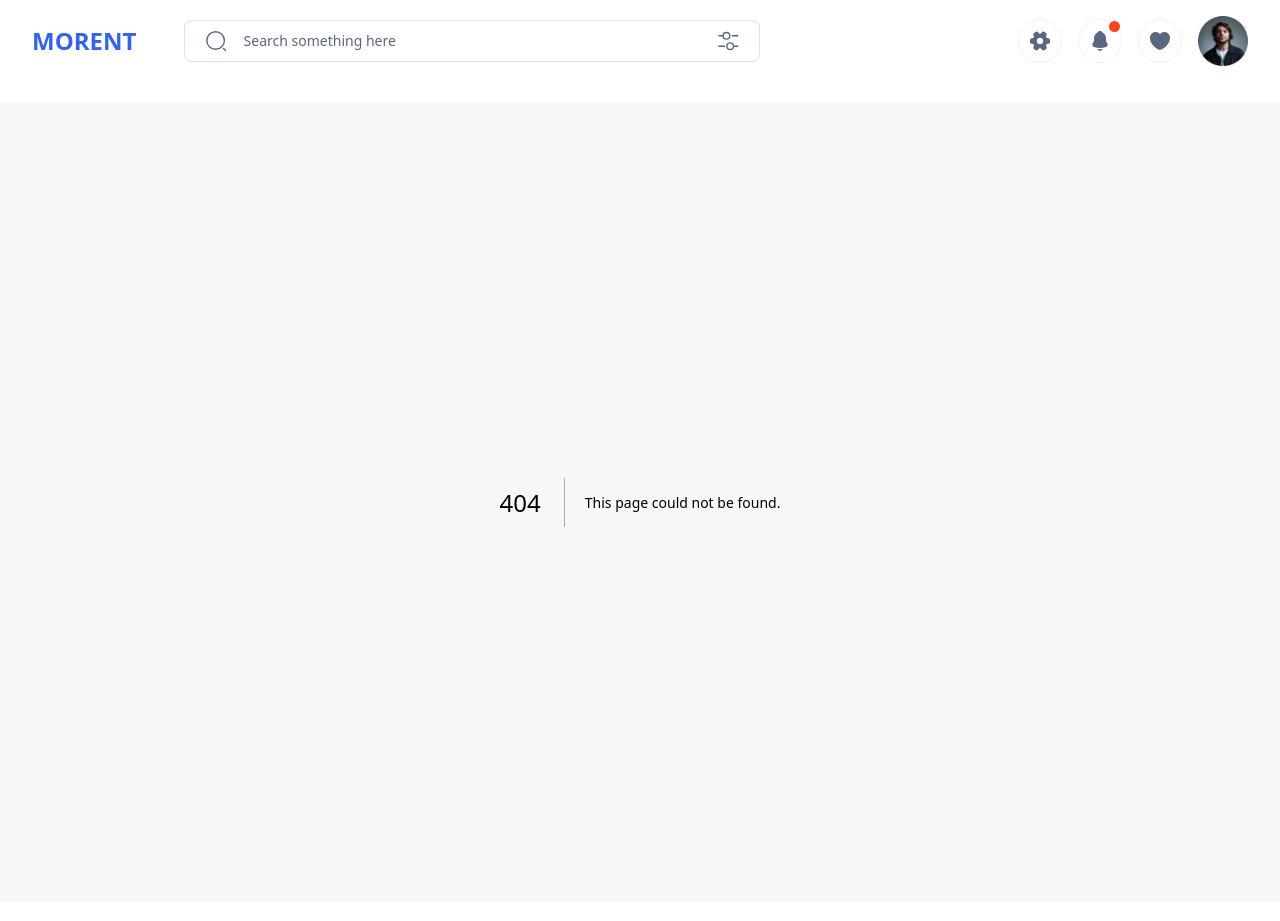
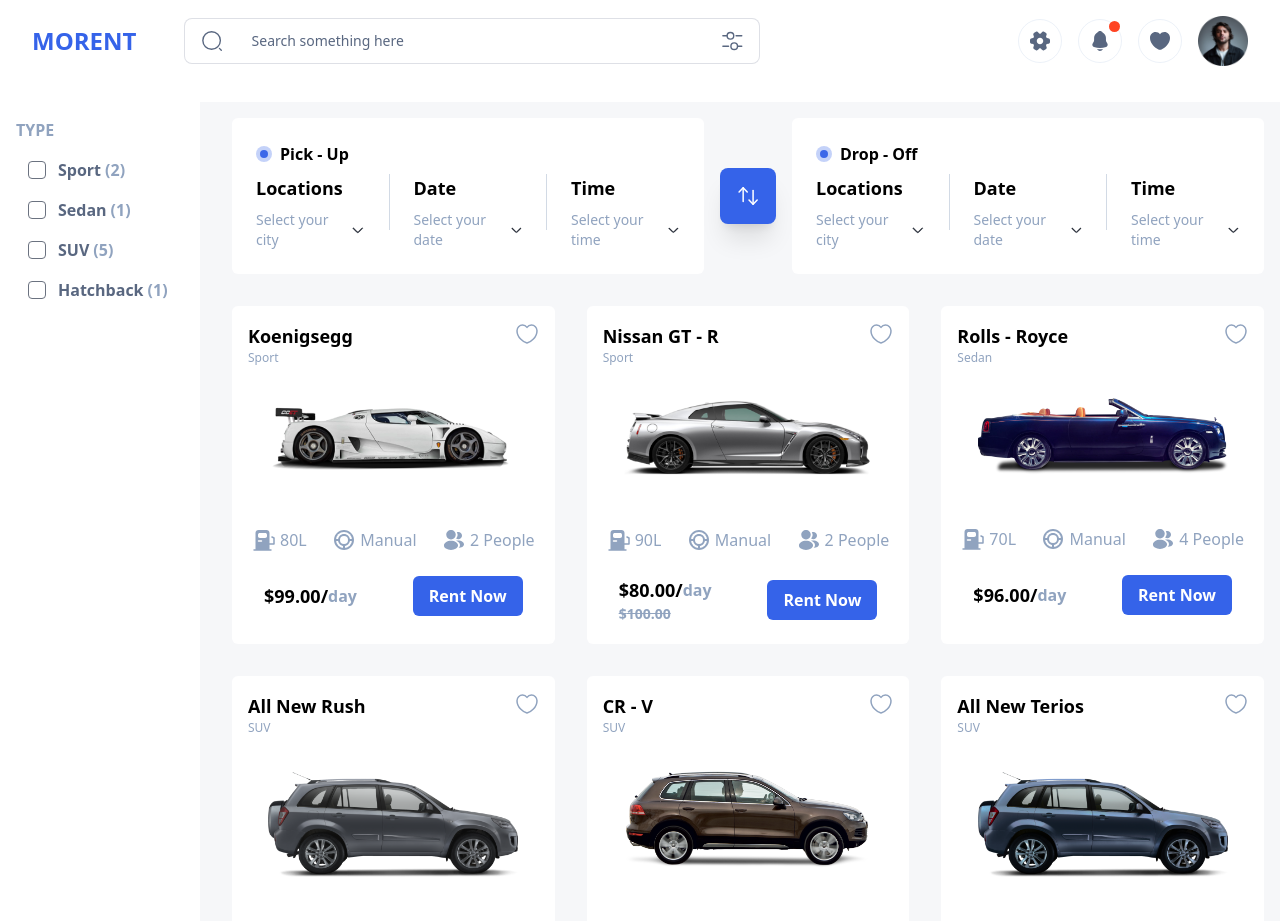
Before and after one commit to Sina-Abf/morent-website, a Next.js app: page /cars in a window 1280 px wide. Before the commit this address had no page. Shown: the top 921 px of the page. Built offline with nearby package versions, Linux system fonts and the light colour scheme.

Commit message:
add checkbox filtering

```diff
--- /dev/null
+++ b/app/cars/components/filters.tsx
@@ -0,0 +1,48 @@
+"use client";
+
+import useFilterNameCount from "@/hooks/use-filter-name-count";
+import { allCars } from "@/public/data";
+import { useCarsStore } from "@/store/store";
+import { ChangeEvent } from "react";
+
+const Filters = () => {
+  const carsFilter = useCarsStore((state: any) => state.filterCars);
+  const toggleCategory = useCarsStore((state: any) => state.toggleCategory);
+
+  const checkboxChangeHandler = (event: ChangeEvent<HTMLInputElement>) => {
+    const labelName = event.target.id.split("-")[1];
+    if (event.target.checked) {
+      toggleCategory(labelName);
+      carsFilter();
+    } else {
+      toggleCategory(labelName);
+      carsFilter();
+    }
+  };
+
+  const convertedData = useFilterNameCount(allCars);
+  return (
+    <aside className="bg-white h-full p-4 text-secondary-300 font-semibold">
+      <h3 className="mb-4">TYPE</h3>
+      <div className="flex flex-col gap-y-4 pl-3">
+        {Object.keys(convertedData).map((categoryName) => (
+          <div key={categoryName} className="flex items-center gap-x-3">
+            <input
+              onChange={checkboxChangeHandler}
+              className="text-primary rounded p-2 focus:ring-0 focus:ring-offset-0"
+              id={`checkbox-${categoryName}`}
+              type="checkbox"
+            />
+            <label className="space-x-1" htmlFor="checkbox" key={categoryName}>
+              <span className="text-secondary-400">{categoryName}</span>
+              <span className="text-secondary-300">
+                ({convertedData[categoryName]})
+              </span>
+            </label>
+          </div>
+        ))}
+      </div>
+    </aside>
+  );
+};
+export default Filters;
--- /dev/null
+++ b/app/cars/components/options-full.tsx
@@ -0,0 +1,23 @@
+import Options from "@/components/ui/options";
+import { UpDownArrowIcon } from "@/icons";
+import classNames from "classnames";
+
+const OptionsFull = ({ className }: { className?: string }) => {
+  return (
+    <div
+      className={classNames(
+        "flex flex-col md:flex-row justify-between items-center",
+        className
+      )}
+    >
+      <Options title="Pick - Up" />
+      <div className="flex items-center mx-4 -my-4 z-10">
+        <button className="bg-primary p-4 rounded-lg shadow-xl">
+          <UpDownArrowIcon />
+        </button>
+      </div>
+      <Options title="Drop - Off" />
+    </div>
+  );
+};
+export default OptionsFull;
--- /dev/null
+++ b/app/cars/page.tsx
@@ -0,0 +1,21 @@
+"use client";
+
+import CarRow from "@/components/car-row";
+import { useCarsStore } from "@/store/store";
+import Filters from "./components/filters";
+import OptionsFull from "./components/options-full";
+const Cars = () => {
+  const carsData = useCarsStore((state: any) => state.cars);
+  return (
+    <main className=" grid grid-cols-12 gap-4">
+      <div className="col-span-2 hidden md:block ">
+        <Filters />
+      </div>
+      <div className="col-span-12 md:col-span-10 p-4">
+        <OptionsFull className="mb-8" />
+        <CarRow className="lg:!grid-cols-3" mobileView data={carsData} />
+      </div>
+    </main>
+  );
+};
+export default Cars;
--- a/app/page.tsx
+++ b/app/page.tsx
@@ -10,7 +10,11 @@
     <main className={`${plusJakarta.className} md:p-4`}>
       <Hero />
       <CarRow rowTitle="Popular Car" data={popularCar} />
-      <CarRow rowTitle="Recomendation Car" data={recommendationCar} />
+      <CarRow
+        mobileView
+        rowTitle="Recomendation Car"
+        data={recommendationCar}
+      />
       <div className="flex justify-between px-10 mb-14 items-center">
         <div></div>
         <button className="rounded-md bg-primary text-white font-semibold py-2 px-4">
--- a/components/car-item.tsx
+++ b/components/car-item.tsx
@@ -12,8 +12,8 @@
     <li className="bg-white p-4 w-full rounded-md">
       <div className="flex justify-between mb-8">
         <div>
-          <h2 className="font-bold text-lg">Koengisegg</h2>
-          <p className="text-xs text-secondary-300">Sport</p>
+          <h2 className="font-bold text-lg">{data.name}</h2>
+          <p className="text-xs text-secondary-300">{data.category}</p>
         </div>
         <div onClick={() => setHeartFilled((prev) => !prev)}>
           <Heart
@@ -28,7 +28,7 @@
       <div
         className={classNames(
           "flex justify-center mb-12",
-          data.recommended && "justify-between"
+          data.recommended && "justify-between md:justify-center"
         )}
       >
         <Image width={250} height={250} src={data.image} alt={data.name} />
--- a/components/car-row.tsx
+++ b/components/car-row.tsx
@@ -1,32 +1,43 @@
 import { TPopularCar } from "@/public/data";
 import classNames from "classnames";
+import Link from "next/link";
 import CarItem from "./car-item";
 
 const CarRow = ({
   rowTitle,
   data,
+  className,
+  mobileView,
 }: {
-  rowTitle: string;
+  rowTitle?: string;
   data: TPopularCar[];
+  className?: string;
+  mobileView?: boolean;
 }) => {
   return (
-    <div className="p-4">
+    <div className="px-4 md:px-0">
+      {rowTitle && (
         <div className="flex justify-between">
           <h2 className="ml-4 mb-6 font-semibold text-secondary-300">
             {rowTitle}
           </h2>
-        <h2 className="text-primary font-semibold mr-5 cursor-pointer">
+          <Link
+            href="/cars"
+            className="text-primary font-semibold mr-5 cursor-pointer"
+          >
             View All
-        </h2>
+          </Link>
         </div>
+      )}
       <ul
         className={classNames(
           "mb-12 md:grid sm:grid-cols-2 lg:grid-cols-3 xl:grid-cols-4 gap-8 flex gap-x-8 overflow-scroll scroll-hide",
-          rowTitle === "Recomendation Car" ? "grid grid-cols-1" : ""
+          mobileView ? "grid grid-cols-1" : "",
+          className
         )}
       >
         {data?.map((item: TPopularCar) => (
-          <CarItem key={item.name} data={item} />
+          <CarItem key={item.id} data={item} />
         ))}
       </ul>
     </div>
--- a/components/ui/search.tsx
+++ b/components/ui/search.tsx
@@ -11,15 +11,15 @@
   return (
     <div
       className={classNames(
-        "flex border rounded-lg border-secondary-400/20 p-2 px-5 gap-x-2 flex-1 max-w-xl bg-white",
+        "flex border rounded-lg border-secondary-400/20 items-center py-1 px-4 gap-x-2 flex-1 max-w-xl bg-white",
         className,
         iconShow && "flex justify-between"
       )}
     >
-      <div className="flex gap-x-4  w-full">
+      <div className="flex gap-x-4 items-center w-full">
         <SearchIcon />
         <input
-          className="text-sm w-full text-secondary-400 placeholder:text-secondary-400 outline-none"
+          className="text-sm w-full border-none text-secondary-400 placeholder:text-secondary-400 focus:ring-0"
           placeholder="Search something here"
           type="search"
           name="search"
--- /dev/null
+++ b/hooks/use-filter-name-count.tsx
@@ -0,0 +1,16 @@
+import { TPopularCar } from "@/public/data";
+
+const useFilterNameCount = (data: TPopularCar[]) => {
+  const categoryCounts: { [category: string]: number } = data
+    .map((car: TPopularCar) => car.category)
+    .reduce((acc: { [category: string]: number }, item: string) => {
+      if (!acc[item]) {
+        acc[item] = 1;
+      } else {
+        acc[item]++;
+      }
+      return acc;
+    }, {});
+  return categoryCounts;
+};
+export default useFilterNameCount;
--- a/package.json
+++ b/package.json
@@ -16,9 +16,11 @@
     "next": "13.2.3",
     "react": "18.2.0",
     "react-dom": "18.2.0",
-    "typescript": "4.9.5"
+    "typescript": "4.9.5",
+    "zustand": "^4.3.6"
   },
   "devDependencies": {
+    "@tailwindcss/forms": "^0.5.3",
     "autoprefixer": "^10.4.13",
     "postcss": "^8.4.21",
     "tailwindcss": "^3.2.7"
--- a/public/data.ts
+++ b/public/data.ts
@@ -17,6 +17,7 @@
   price: number;
   discount?: number;
   recommended?: boolean;
+  id: number;
 }
 
 export const popularCar = [
@@ -28,6 +29,7 @@
     gear: "Manual",
     capacity: "2 People",
     price: 99,
+    id: 1,
   },
   {
     name: "Nissan GT - R",
@@ -38,6 +40,7 @@
     capacity: "2 People",
     price: 80,
     discount: 100,
+    id: 2,
   },
   {
     name: "Rolls - Royce",
@@ -47,6 +50,7 @@
     gear: "Manual",
     capacity: "4 People",
     price: 96,
+    id: 3,
   },
   {
     name: "Nissan GT - R",
@@ -56,6 +60,7 @@
     gear: "Manual",
     capacity: "2 People",
     price: 99,
+    id: 4,
   },
 ];
 export const recommendationCar = [
@@ -69,6 +74,7 @@
     price: 72,
     discount: 80,
     recommended: true,
+    id: 1,
   },
   {
     name: "CR  - V",
@@ -79,6 +85,7 @@
     capacity: "6 People",
     price: 80,
     recommended: true,
+    id: 2,
   },
   {
     name: "All New Terios",
@@ -89,6 +96,7 @@
     capacity: "6 People",
     price: 74,
     recommended: true,
+    id: 3,
   },
   {
     name: "CR  - V",
@@ -99,6 +107,7 @@
     capacity: "6 People",
     price: 80,
     recommended: true,
+    id: 4,
   },
   {
     name: "All New Rush",
@@ -110,6 +119,7 @@
     price: 72,
     discount: 80,
     recommended: true,
+    id: 5,
   },
   {
     name: "CR  - V",
@@ -120,6 +130,7 @@
     capacity: "6 People",
     price: 80,
     recommended: true,
+    id: 6,
   },
   {
     name: "All New Terios",
@@ -130,6 +141,7 @@
     capacity: "6 People",
     price: 74,
     recommended: true,
+    id: 1,
   },
   {
     name: "CR  - V",
@@ -140,5 +152,111 @@
     capacity: "6 People",
     price: 80,
     recommended: true,
+    id: 1,
   },
 ];
+
+export const allCars = [
+  {
+    name: "Koenigsegg",
+    category: "Sport",
+    image: popularCar1,
+    gas: "80L",
+    gear: "Manual",
+    capacity: "2 People",
+    price: 99,
+    recommended: true,
+    id: 1,
+  },
+  {
+    name: "Nissan GT - R",
+    category: "Sport",
+    image: popularCar2,
+    gas: "90L",
+    gear: "Manual",
+    capacity: "2 People",
+    price: 80,
+    discount: 100,
+    recommended: true,
+    id: 2,
+  },
+  {
+    name: "Rolls - Royce",
+    category: "Sedan",
+    image: popularCar3,
+    gas: "70L",
+    gear: "Manual",
+    capacity: "4 People",
+    price: 96,
+    recommended: true,
+    id: 3,
+  },
+  {
+    name: "All New Rush",
+    category: "SUV",
+    image: recCar1,
+    gas: "70L",
+    gear: "Manual",
+    capacity: "6 People",
+    price: 72,
+    discount: 80,
+    recommended: true,
+    id: 4,
+  },
+  {
+    name: "CR  - V",
+    category: "SUV",
+    image: recCar2,
+    gas: "80L",
+    gear: "Manual",
+    capacity: "6 People",
+    price: 80,
+    recommended: true,
+    id: 5,
+  },
+  {
+    name: "All New Terios",
+    category: "SUV",
+    image: recCar3,
+    gas: "90L",
+    gear: "Manual",
+    capacity: "6 People",
+    price: 74,
+    recommended: true,
+    id: 6,
+  },
+  {
+    name: "New MG ZS",
+    category: "SUV",
+    image: recCar4,
+    gas: "80L",
+    gear: "Manual",
+    capacity: "6 People",
+    price: 80,
+    recommended: true,
+    id: 7,
+  },
+  {
+    name: "MG ZX Exclusive",
+    category: "Hatchback",
+    image: recCar1,
+    gas: "70L",
+    gear: "Manual",
+    capacity: "6 People",
+    price: 72,
+    discount: 80,
+    recommended: true,
+    id: 8,
+  },
+  {
+    name: "New MG ZS",
+    category: "SUV",
+    image: recCar4,
+    gas: "80L",
+    gear: "Manual",
+    capacity: "6 People",
+    price: 80,
+    recommended: true,
+    id: 9,
+  },
+];
--- /dev/null
+++ b/store/store.ts
@@ -0,0 +1,29 @@
+import { allCars, TPopularCar } from "@/public/data";
+import { create } from "zustand";
+
+export const useCarsStore = create((set) => ({
+  cars: allCars as TPopularCar[],
+  originalCars: allCars as TPopularCar[],
+
+  selectedCategories: [],
+
+  toggleCategory: (category: string) =>
+    set((state: any) => ({
+      selectedCategories: state.selectedCategories.includes(category)
+        ? state.selectedCategories.filter(
+            (
+              item: TPopularCar //@ts-ignore
+            ) => item !== category
+          )
+        : [...state.selectedCategories, category],
+    })),
+
+  filterCars: () =>
+    set((state: any) => ({
+      cars: state.selectedCategories.length
+        ? state.originalCars.filter((item: TPopularCar) =>
+            state.selectedCategories.includes(item.category)
+          )
+        : state.originalCars,
+    })),
+}));
--- a/tailwind.config.js
+++ b/tailwind.config.js
@@ -20,5 +20,5 @@
     },
     extend: {},
   },
-  plugins: [],
+  plugins: [require("@tailwindcss/forms")],
 };
```
Also changed, not shown: 1 other file (tests, documents, lock files or other folders). Lines whose indentation alone changed are shown as unchanged.
